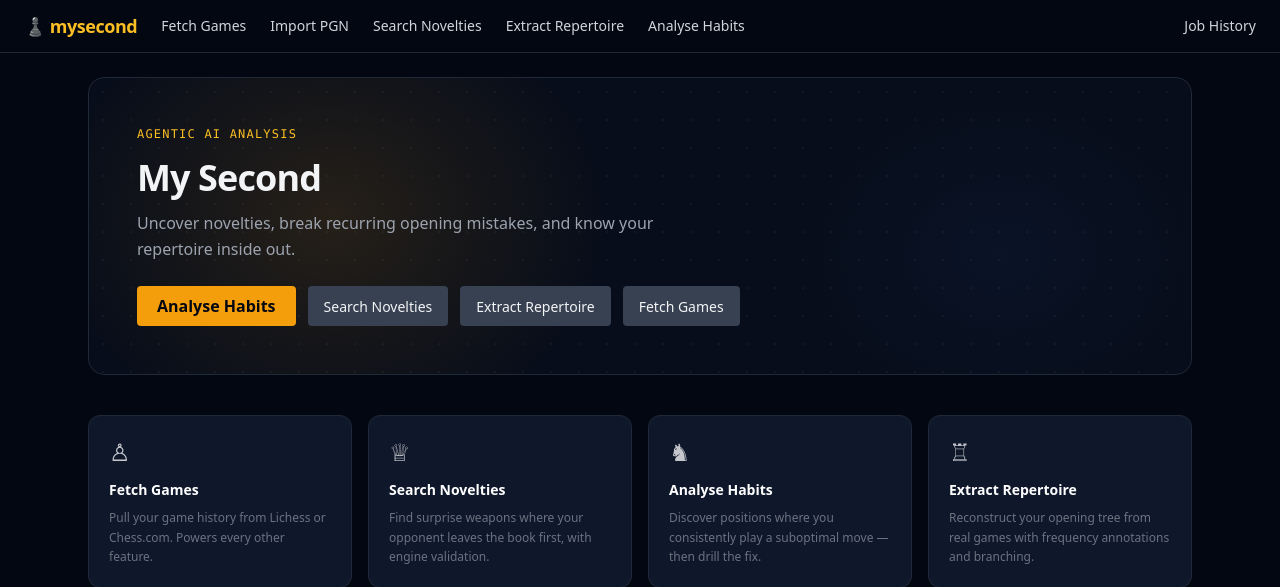
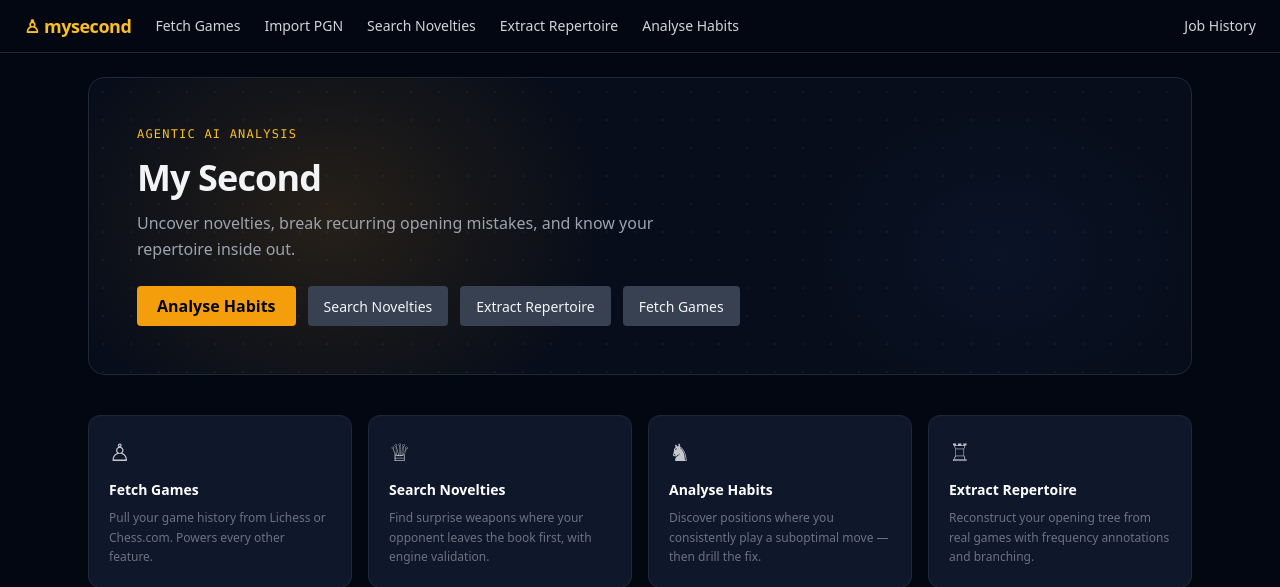
Before and after one commit to avigold/my-second, a Flask app: page / in a window 1280 px wide. Shown: the top 587 px of the page. Run offline with Flask 3, Linux system fonts and the light colour scheme; data that the repository does not hold is empty; some libraries are stand-ins or nearby versions.

Commit message:
Nav: use white pawn (♙) in logo instead of black pawn (♟)
Co-Authored-By: Claude Sonnet 4.6 <noreply@anthropic.com>

```diff
--- a/web/templates/base.html
+++ b/web/templates/base.html
@@ -83,7 +83,7 @@
 <body class="bg-gray-950 text-gray-100 min-h-screen">
   <!-- Nav -->
   <nav class="border-b border-gray-800 px-6 py-3 flex items-center gap-6">
-    <a href="/" class="font-bold text-amber-400 text-lg tracking-tight">♟ mysecond</a>
+    <a href="/" class="font-bold text-amber-400 text-lg tracking-tight">♙ mysecond</a>
     <a href="/fetch" class="text-sm text-gray-300 hover:text-amber-400 transition-colors">Fetch Games</a>
     <a href="/import-pgn" class="text-sm text-gray-300 hover:text-amber-400 transition-colors">Import PGN</a>
     <a href="/search" class="text-sm text-gray-300 hover:text-amber-400 transition-colors">Search Novelties</a>
```
